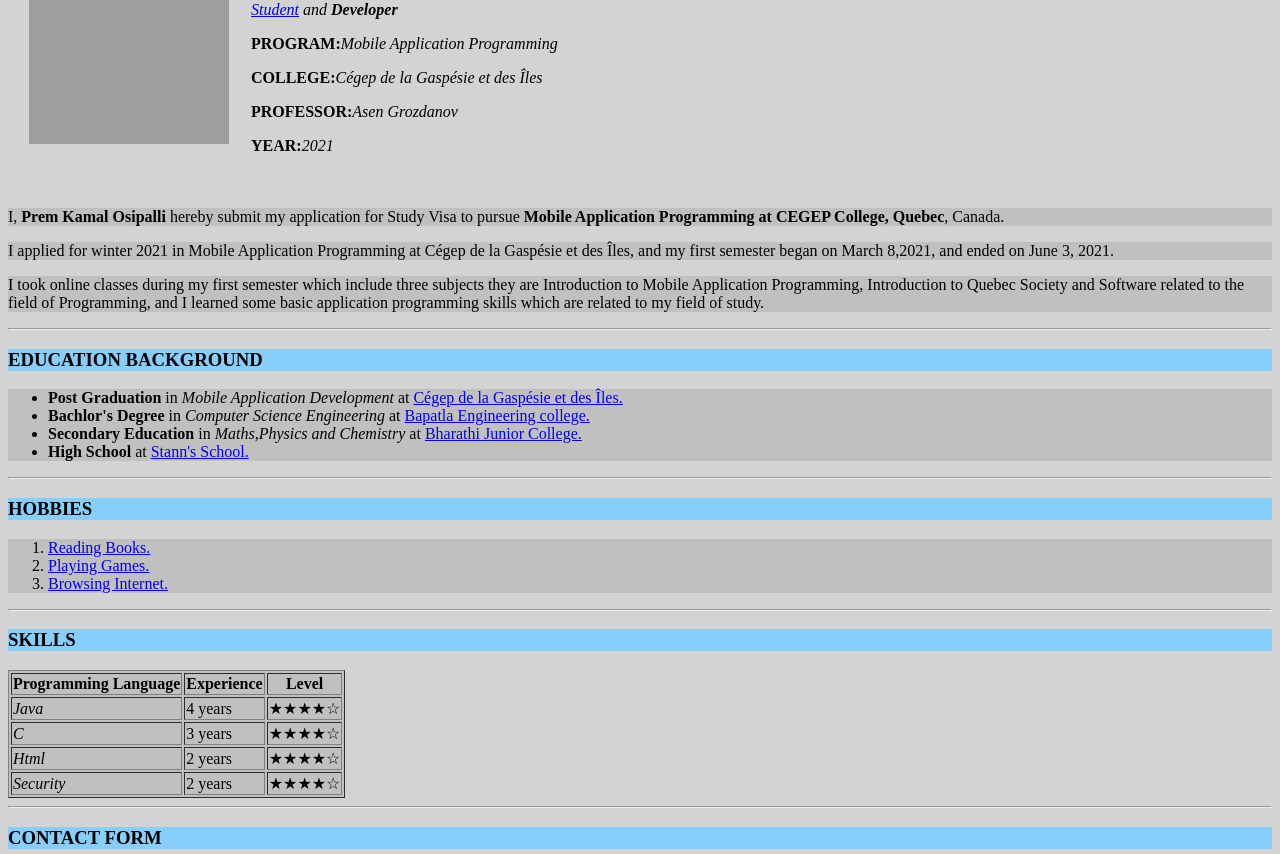
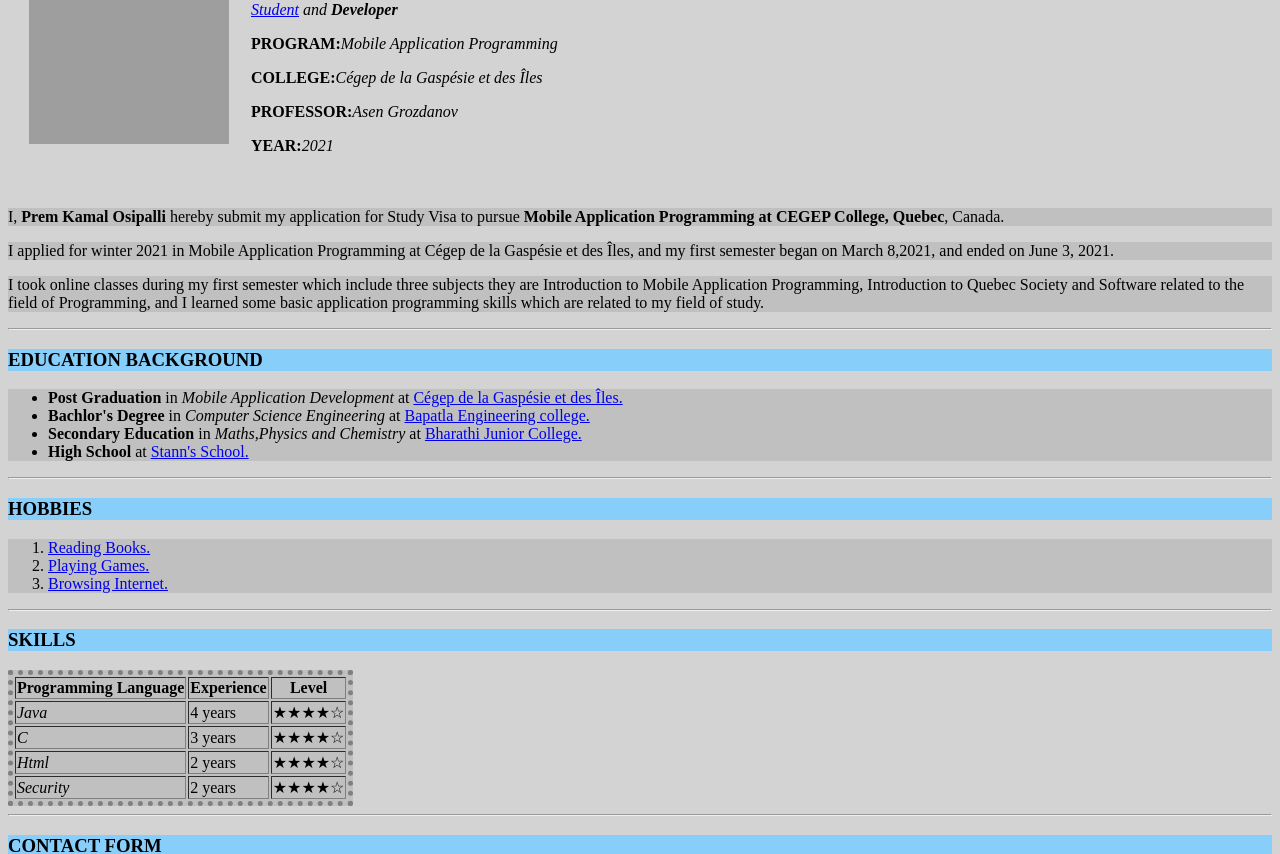
Before and after one commit to premkamalosipalli/Html_Personal_Site, a plain HTML site: page index.html in a window 1280 px wide. Shown: the part 108-962 px from the top of the page. Drawn offline with Linux system fonts and the light colour scheme; grey boxes are pictures that could not be loaded.

Commit message:
adding table with dotted

```diff
--- a/index.html
+++ b/index.html
@@ -57,7 +57,7 @@
 
       <h3 style="background-color:#87CEFA;">SKILLS</h3>
 
-      <table style="background-color:silver;" border="1" style="width:50%">
+      <table style="background-color:silver;border-style: dotted;" border="5">
         <thead>
           <tr>
             <th><strong>Programming Language</strong></th>
```
